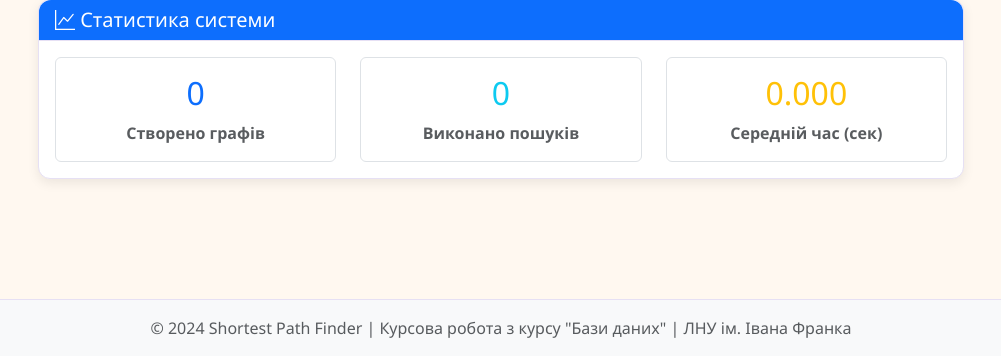
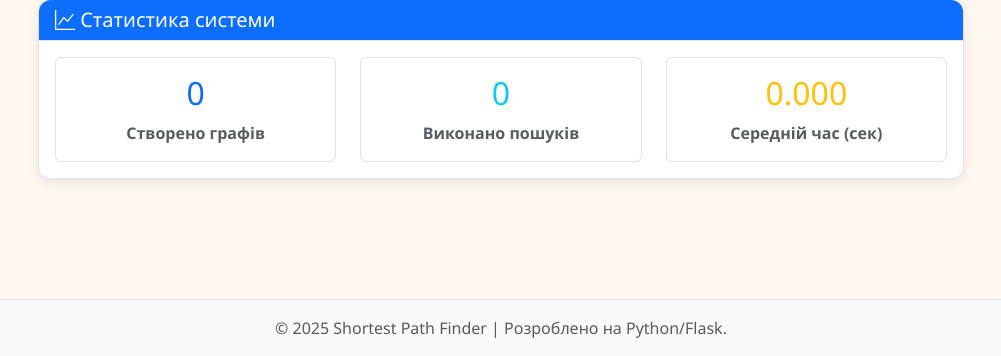
Before and after one commit to AntoskovaA/kyrsova, a Flask app: page / in a window 1280 px wide. Shown: the part 832-1188 px from the top of the page, without its empty margins (139-1140 px from the left). Run offline with Flask 3, Linux system fonts and the light colour scheme; data that the repository does not hold is empty.

Commit message:
a small thing in frontend

```diff
--- a/routes/main.py
+++ b/routes/main.py
@@ -60,9 +60,3 @@ def get_statistics():
     """API для отримання статистики системи з MongoDB"""
     stats = db.get_statistics()
     return jsonify(stats)
-
-
-@main_bp.route('/about')
-def about():
-    """Відображення сторінки про проєкт"""
-    return render_template('about.html')
--- a/templates/base.html
+++ b/templates/base.html
@@ -69,9 +69,7 @@
     <footer class="bg-light text-center text-muted py-3 mt-5">
         <div class="container">
             <p class="mb-0">
-                © 2024 Shortest Path Finder |
-                Курсова робота з курсу "Бази даних" |
-                ЛНУ ім. Івана Франка
+                © 2025 Shortest Path Finder | Розроблено на Python/Flask.
             </p>
         </div>
     </footer>
```
